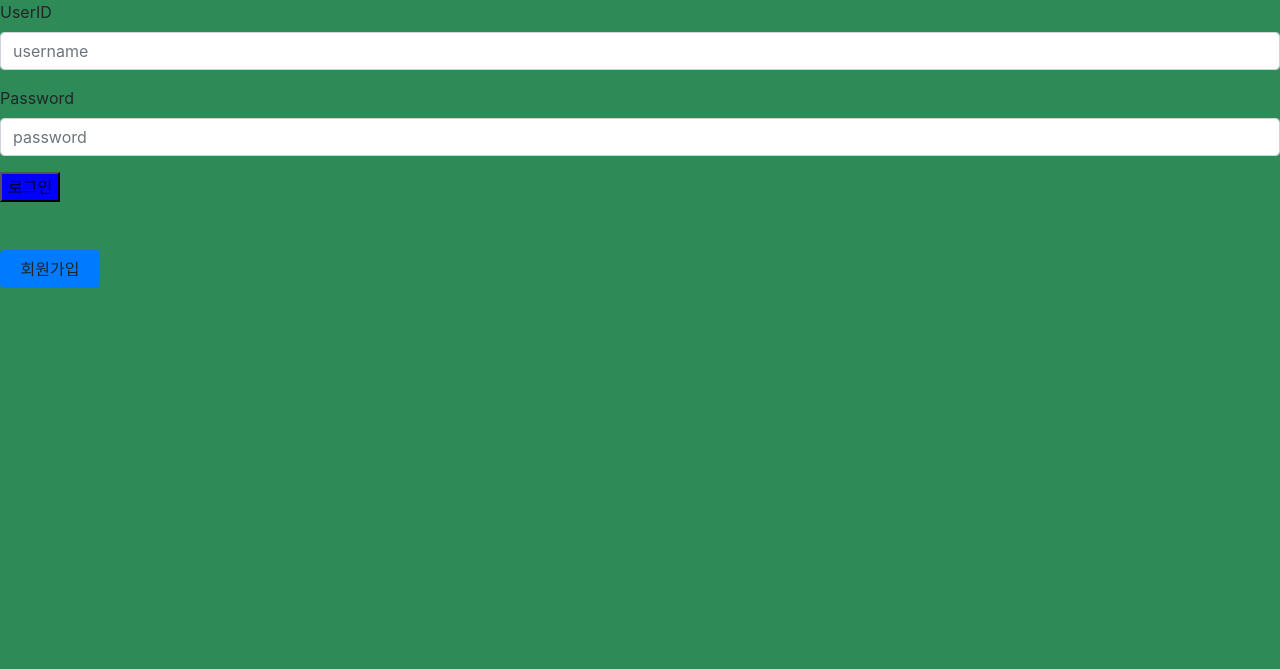
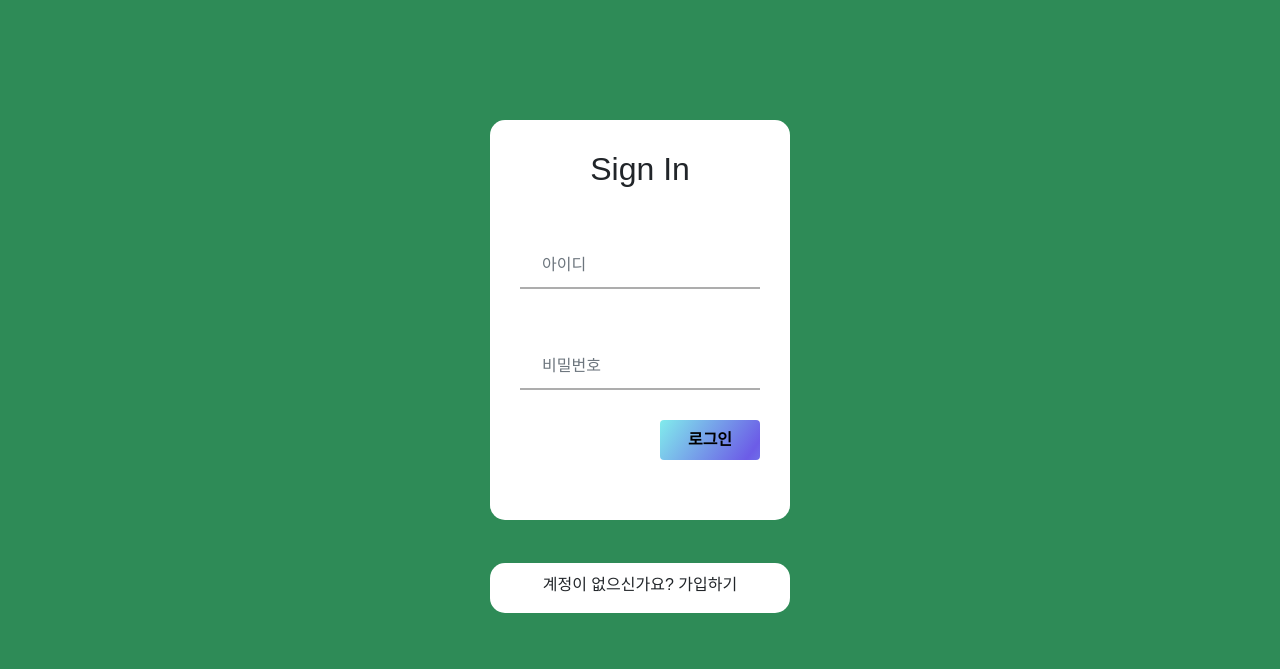
Before and after one commit to jshgold/Tourist, a Django app: page /signin/ in a window 1280 px wide. Shown: the top 669 px of the page. Run offline with Django 3.2, Linux system fonts and the light colour scheme.

Commit message:
0830
0830 member templates designing

```diff
--- a/site/member/static/css/member.css
+++ b/site/member/static/css/member.css
@@ -1,4 +1,108 @@
+* {
+    margin : 0px;
+    padding : 0px;
+    text-decoration: none;
+    font-family: sans-serif;
+}
 
-.name {
-    color: gray;
+
+.signin-form {
+    position: absolute;
+    width: 300px;
+    height : 400px;
+    padding : 30px , 20px;
+    background-color: #FFFFFF;
+    text-align : center;
+    top: 40%;
+    left: 50%;
+    transform : translate(-50%,-50%);
+    border-radius: 15px;
+
 }
+
+.signin-form h2 {
+    text-align : center;
+    margin: 30px;
+}
+
+.form-group {
+    border-bottom: 2px solid #adadad;
+    margin: 30px;
+    padding : 10px 10px;
+}
+
+.pass-form {
+    border-bottom: 2px solid #adadad;
+    margin : 30px;
+    padding: 10px 10px;
+}
+
+.id {
+    width: 100%;
+    border: none;
+    outline: none;
+    color: #636e72;
+    font-size: 16px;
+    height: 25px;
+    background: none;
+}
+
+
+.form-control {
+    width: 100%;
+    border: none;
+    outline: none;
+    color: #636e72;
+    font-size: 16px;
+    height: 25px;
+    background: none;
+
+}
+
+
+.btn {
+    position: relative;
+    left: 40%;
+    transform: translateX(-50%);
+    margin-bottom: 60px;
+    width: 80%;
+    height: 40px;
+    background: linear-gradient(125deg,#81ecec,#6c5ce7,#81ecec);
+    background-position: left;
+    background-size: 200%;
+    color:white;
+    font-weight:bold;
+    border:none;
+    cursor:pointer;
+    transition: 0.4s;
+    display: inline;
+}
+
+.btn:hover {
+    background-position: right;
+  }
+
+#err-message{
+    padding-bottom:50%;
+}
+
+.signup-form {
+    position: absolute;
+    width: 300px;
+    height : 50px;
+    margin-top: 10%;
+    padding : 30px , 20px;
+    background-color: #FFFFFF;
+    top: 60%;
+    left: 50%;
+    transform : translate(-50%,-90%);
+    border-radius: 15px;
+}
+
+
+.bottom-text {
+
+    padding : 10px;
+    text-align: center;
+
+}
--- a/site/member/templates/member/signin.html
+++ b/site/member/templates/member/signin.html
@@ -7,36 +7,40 @@
 
 {% block content %}
 
-<form method="POST" action=".">
+<form method="POST" action="." class=signin-form>
     {% csrf_token %}
-    <div class=form-group>
-        <label for="userid">UserID</label>
+    <h2>Sign In</h2>
+    <div class="form-group" >
+        <label for="userid"></label>
         <input
         type="text"
         class="form-control"
         id="userid"
-        placeholder="username"
+        placeholder="아이디"
         name="userid"
         />
     </div>
-    <div class=form-group>
-        <label for="password">Password</label>
+    <div class="form-group">
+        <label for="password"></label>
         <input
         type="password"
         class="form-control"
         id="password"
-        placeholder="password"
+        placeholder="비밀번호"
         name="password"
         />
     </div>
-    <button type="submit" class="butt">로그인</button>
 
-    <div class="row mt-5">
-        <div class="col-12">
-            {{error}}
-        </div>
+    <button type="submit" class="btn">로그인</button>
+    <p id="err-message">{{error}}</p>
+
+</form>
+<nav class="signup-form">
+
+    <div class="bottom-text">계정이 없으신가요?
+        <a href="{% url 'members:signup' %}">가입하기</a>
     </div>
-</form>
-<a href="{% url 'members:signup' %}" class="btn btn-primary">회원가입</a>
+</nav>
+
 
 {% endblock %}
```
